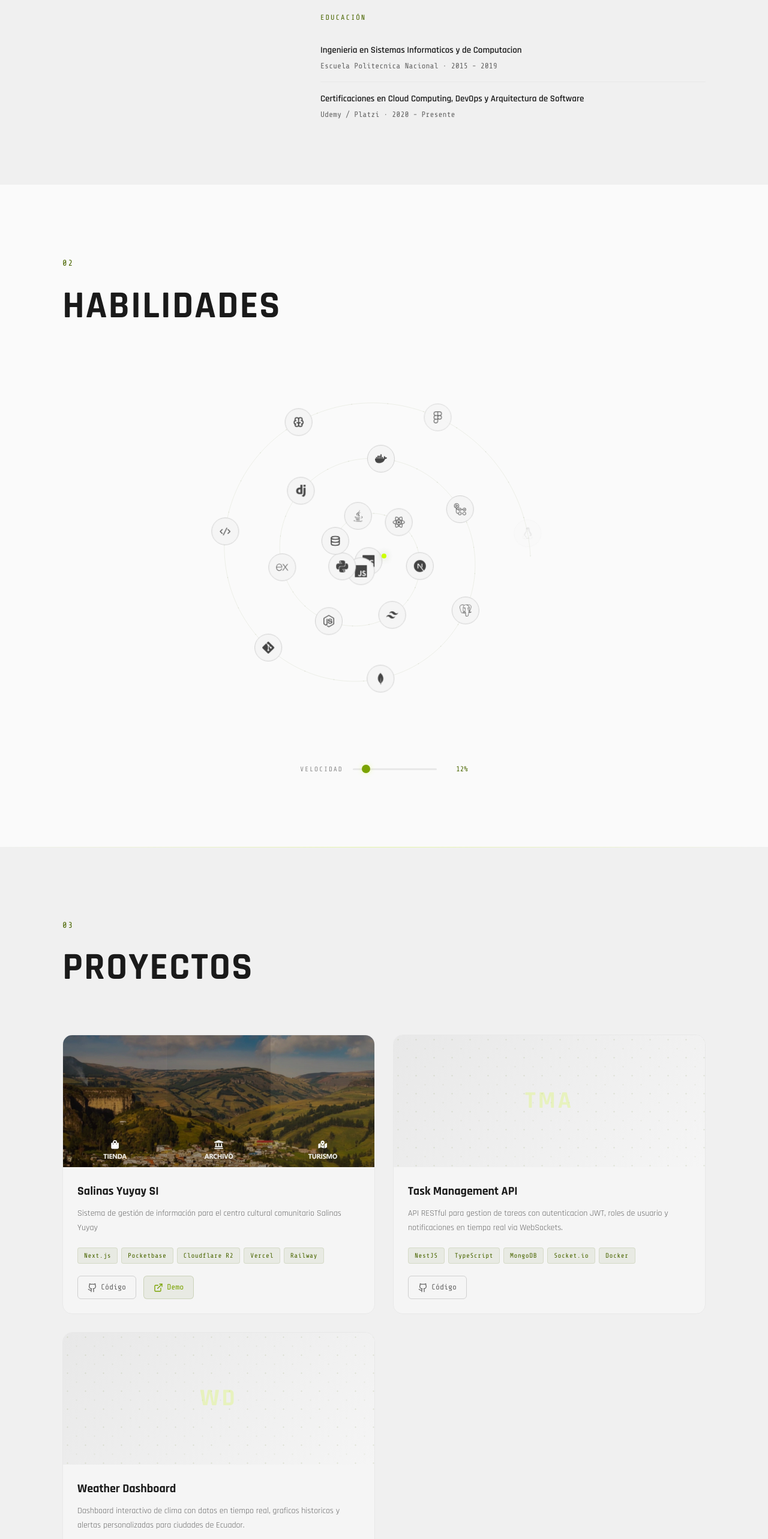
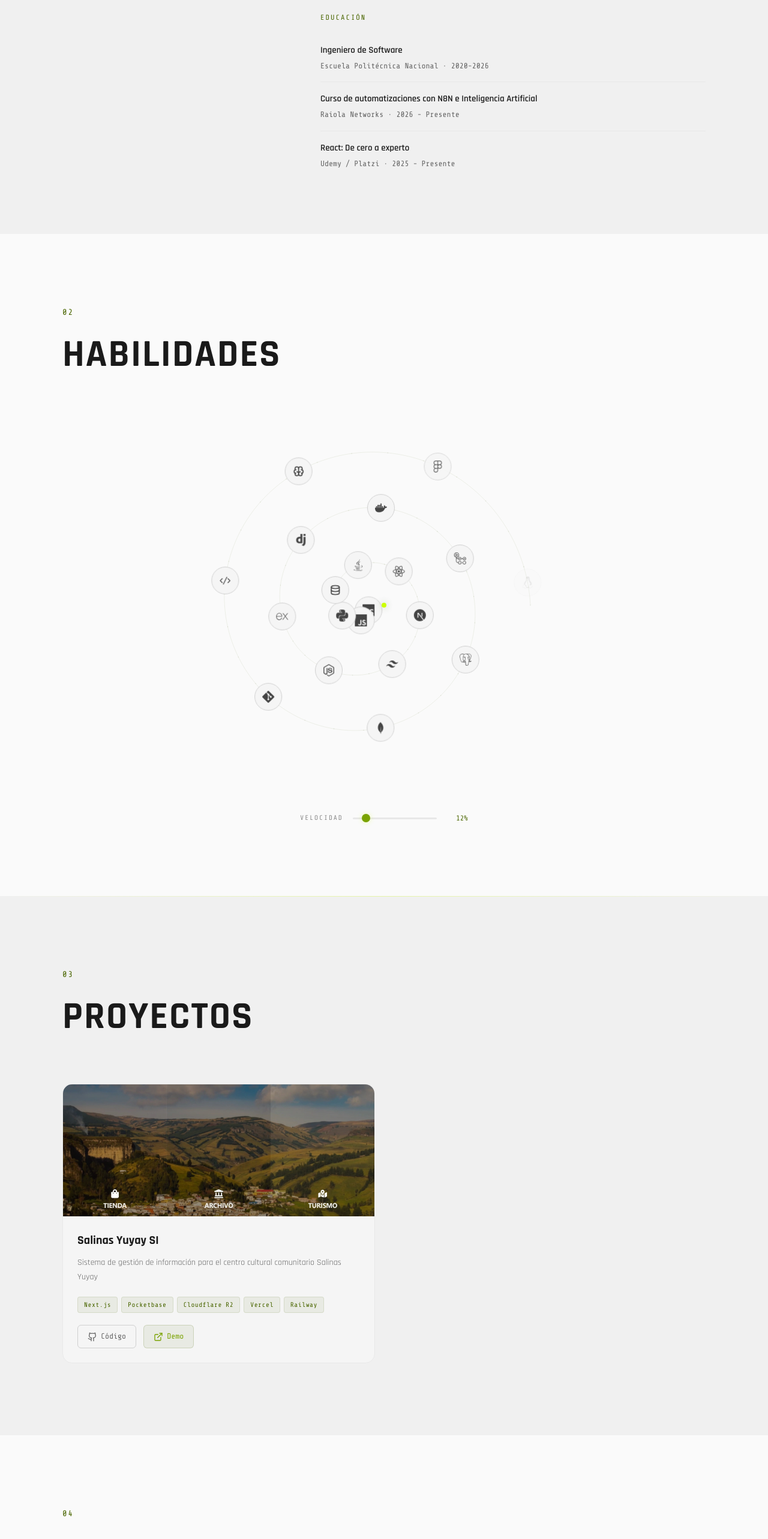
Before and after one commit to JorMath/web-page-portfolio, a React (Vite) app: page / in a window 1280 px wide. Shown: the part 1540-4106 px from the top of the page at 60% size. Built offline with nearby package versions, Linux system fonts and the light colour scheme.

Commit message:
chore: agregando experiencia y educación

```diff
--- a/src/data/user.ts
+++ b/src/data/user.ts
@@ -97,66 +97,7 @@ export const user = {
       live: "https://salinas-yuyay-si.vercel.app/",
       featured: true,
     },
-    {
-      title: "Task Management API",
-      description: {
-        es: "API RESTful para gestion de tareas con autenticacion JWT, roles de usuario y notificaciones en tiempo real via WebSockets.",
-        en: "RESTful API for task management with JWT authentication, user roles, and real-time notifications via WebSockets.",
-      } as Bilingual,
-      technologies: ["NestJS", "TypeScript", "MongoDB", "Socket.io", "Docker"],
-      image: "",
-      github: "https://github.com/juanperez/task-api",
-      live: "",
-      featured: true,
-    },
-    {
-      title: "Weather Dashboard",
-      description: {
-        es: "Dashboard interactivo de clima con datos en tiempo real, graficos historicos y alertas personalizadas para ciudades de Ecuador.",
-        en: "Interactive weather dashboard with real-time data, historical charts, and custom alerts for cities in Ecuador.",
-      } as Bilingual,
-      technologies: ["Next.js", "Tailwind CSS", "Chart.js", "OpenWeather API"],
-      image: "",
-      github: "https://github.com/juanperez/weather-dash",
-      live: "https://weather-ec.vercel.app",
-      featured: true,
-    },
-    {
-      title: "Chat en Tiempo Real",
-      description: {
-        es: "Aplicacion de chat con soporte para grupos, mensajes multimedia y cifrado de extremo a extremo.",
-        en: "Chat application with group support, multimedia messages, and end-to-end encryption.",
-      } as Bilingual,
-      technologies: ["React Native", "Firebase", "WebRTC", "TypeScript"],
-      image: "",
-      github: "https://github.com/juanperez/realtime-chat",
-      live: "",
-      featured: false,
-    },
-    {
-      title: "Portfolio CMS",
-      description: {
-        es: "Sistema de gestion de contenido headless para portafolios con editor WYSIWYG y deploy automatico.",
-        en: "Headless content management system for portfolios with WYSIWYG editor and automatic deployment.",
-      } as Bilingual,
-      technologies: ["Vue.js", "Strapi", "GraphQL", "Vercel"],
-      image: "",
-      github: "https://github.com/juanperez/portfolio-cms",
-      live: "",
-      featured: false,
-    },
-    {
-      title: "DevOps Pipeline Tool",
-      description: {
-        es: "Herramienta CLI para automatizar pipelines de CI/CD con integracion a GitHub Actions y AWS CodePipeline.",
-        en: "CLI tool for automating CI/CD pipelines with GitHub Actions and AWS CodePipeline integration.",
-      } as Bilingual,
-      technologies: ["Go", "Docker", "AWS", "GitHub API"],
-      image: "",
-      github: "https://github.com/juanperez/pipeline-tool",
-      live: "",
-      featured: false,
-    },
+
   ],
 
   // --- Work Experience ---
@@ -198,23 +139,35 @@ export const user = {
   // --- Education ---
   education: [
     {
-      institution: "Escuela Politecnica Nacional",
+      institution: "Escuela Politécnica Nacional",
       degree: {
-        es: "Ingenieria en Sistemas Informaticos y de Computacion",
-        en: "Computer and Information Systems Engineering",
+        es: "Ingeniero de Software",
+        en: "Software Engineer",
       } as Bilingual,
-      period: "2015 - 2019",
+      period: "2020-2026",
       location: "Quito, Ecuador",
+    },
+    {
+      institution: "Raiola Networks",
+      degree: {
+        es: "Curso de automatizaciones con N8N e Inteligencia Artificial",
+        en: "Course on automation with N8N and Artificial Intelligence",
+      } as Bilingual,
+      period: {
+        es: "2026 - Presente",
+        en: "2026 - Present",
+      } as Bilingual,
+      location: "Online",
     },
     {
       institution: "Udemy / Platzi",
       degree: {
-        es: "Certificaciones en Cloud Computing, DevOps y Arquitectura de Software",
-        en: "Certifications in Cloud Computing, DevOps, and Software Architecture",
+        es: "React: De cero a experto",
+        en: "React: From Zero to Expert",
       } as Bilingual,
       period: {
-        es: "2020 - Presente",
-        en: "2020 - Present",
+        es: "2025 - Presente",
+        en: "2025 - Present",
       } as Bilingual,
       location: "Online",
     },
```
